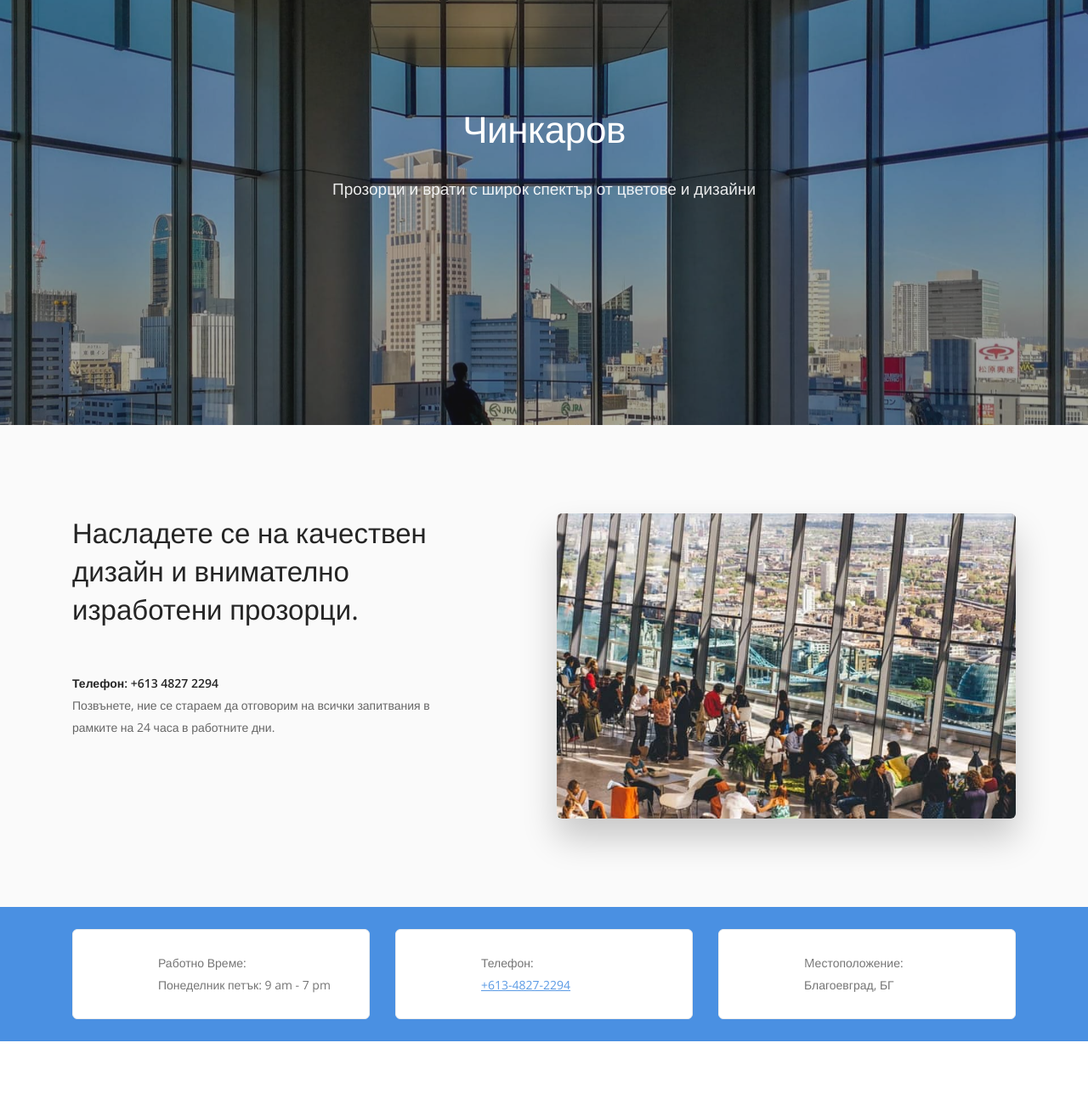
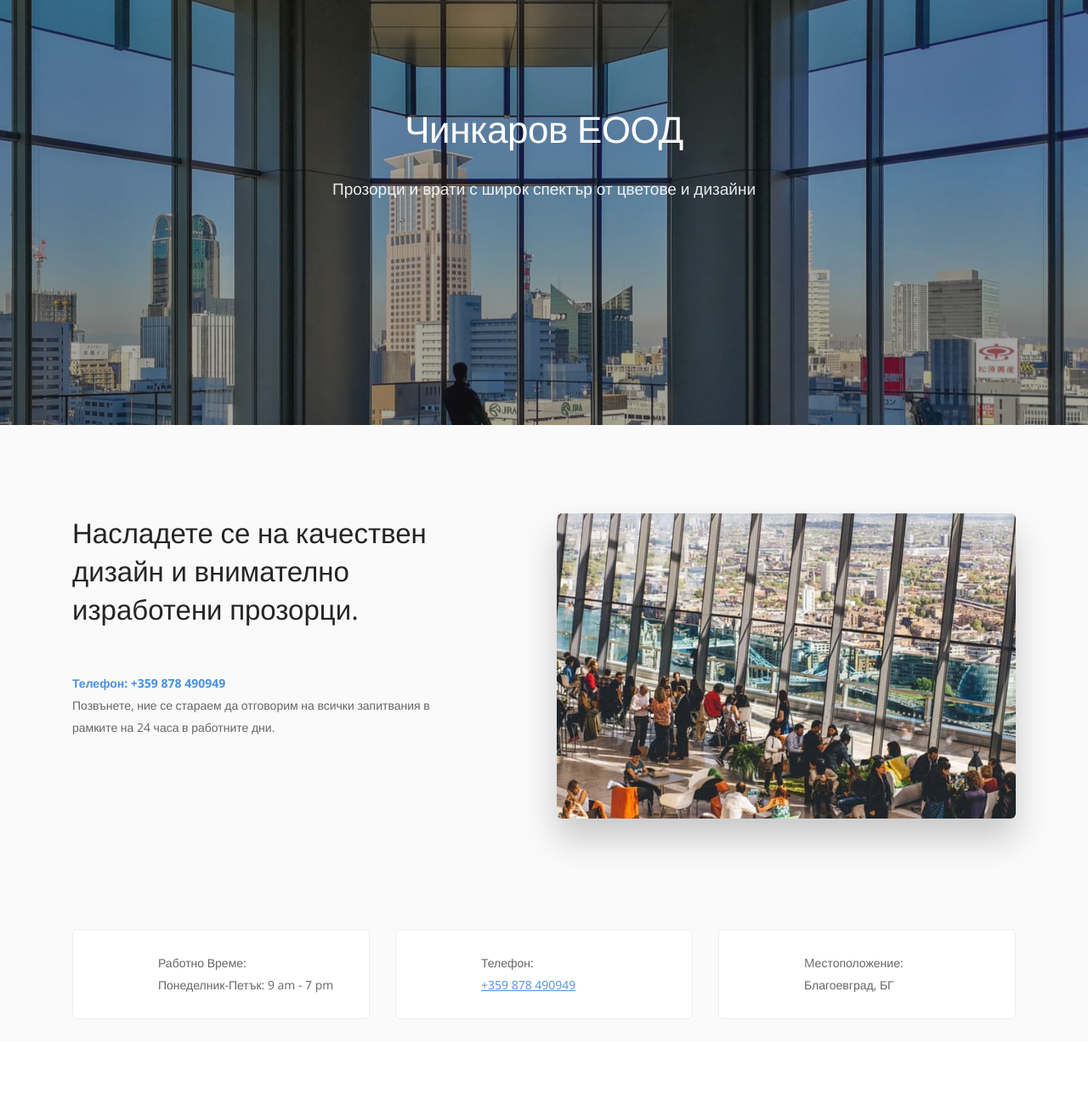
Before and after one commit to KouroshStudio/chinkarov, a plain HTML site: page index.html in a window 1280 px wide. Shown: the part 140-1440 px from the top of the page at 85% size. Drawn offline with nearby package versions, Linux system fonts and the light colour scheme; a web font is replaced by a local one.

Commit message:
Language Update

```diff
--- a/index.html
+++ b/index.html
@@ -1,8 +1,8 @@
 <!doctype html>
-<html lang="en">
+<html lang="bg">
     <head>
         <meta charset="utf-8">
-        <title> Чинкаров</title>
+        <title>Чинкаров ЕООД</title>
         <meta name="description" content=" Прозорци и врати с широк спектър от цветове и дизайни " />
         <meta name="viewport" content="width=device-width, initial-scale=1.0">
         <link href="css/iconsmind.css" rel="stylesheet" type="text/css" media="all" />
@@ -22,7 +22,7 @@
                 <div class="container pos-vertical-center">
                     <div class="row">
                         <div class="col-md-8 col-lg-7">
-                            <h1> Чинкаров</h1>
+                            <h1> Чинкаров ЕООД</h1>
                             <p class="lead"> Прозорци и врати с широк спектър от цветове и дизайни </p>
                         </div>
                     </div>
@@ -38,7 +38,7 @@
                                 <h2>Насладете се на качествен дизайн и внимателно изработени прозорци.</h2>
                             </div>
                             <div class="text-block">
-                                <h5>Телефон: +613 4827 2294</h5>
+                                <h5><a href="tel:+359878490949">Телефон: +359 878 490949</a></h5>
                                 <p> Позвънете, ние се стараем да отговорим на всички запитвания в рамките на 24 часа в работните дни. </p>
                             </div>
                         </div>
@@ -46,20 +46,20 @@
                 </div>
             </section>
             <a id="business-info" class="in-page-link"></a>
-            <section class="space--xxs bg--primary">
+            <section class="space--xxs bg--secondary">
                 <div class="container">
                     <div class="row">
                         <div class="col-md-4">
                             <div class="feature feature-2 boxed boxed--border"> <i class="icon icon-Clock-Back color--primary"></i>
                                 <div class="feature__body">
-                                    <p>Работно Време:<br>Понеделник петък: 9 am - 7 pm</p>
+                                    <p>Работно Време:<br>Понеделник-Петък: 9 am - 7 pm</p>
                                 </div>
                             </div>
                         </div>
                         <div class="col-md-4">
                             <div class="feature feature-2 boxed boxed--border"> <i class="icon color--primary icon-Hand-TouchSmartphone"></i>
                                 <div class="feature__body">
-                                    <p>Телефон:<br><a href="tel:+61348272294">+613-4827-2294
+                                    <p>Телефон:<br><a href="tel:+359878490949">+359 878 490949
                         </a></p>
                                 </div>
                             </div>
@@ -147,11 +147,7 @@
                         <div class="col-md-8 col-lg-6">
                             <div class="cta">
                                 <h2>Нека да започнем</h2>
-                                <p class="lead"> Внесете светлината и трансформирайте пространството си.</p>
-                                <a class="btn btn--primary type--uppercase" href="tel:+61348272294" target="_self"> <span class="btn__text">
-                            +613-4827-2294
-                        </span> </a>
-                            </div>
+                                <p class="lead"> Внесете светлината и трансформирайте пространството си.</p> <a class="btn btn--primary type--uppercase" href="tel:+359878490949" target="_self">+359 878 490949<br></a> </div>
                         </div>
                     </div>
                 </div>
```
